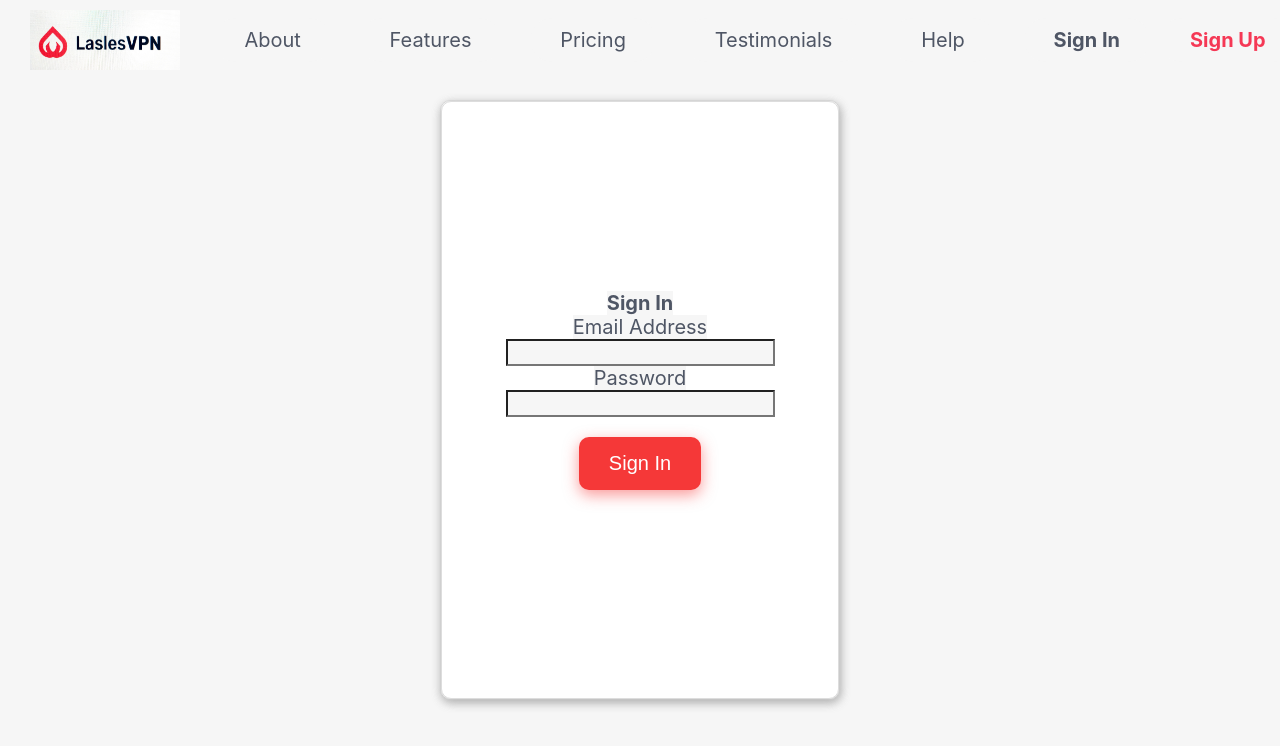
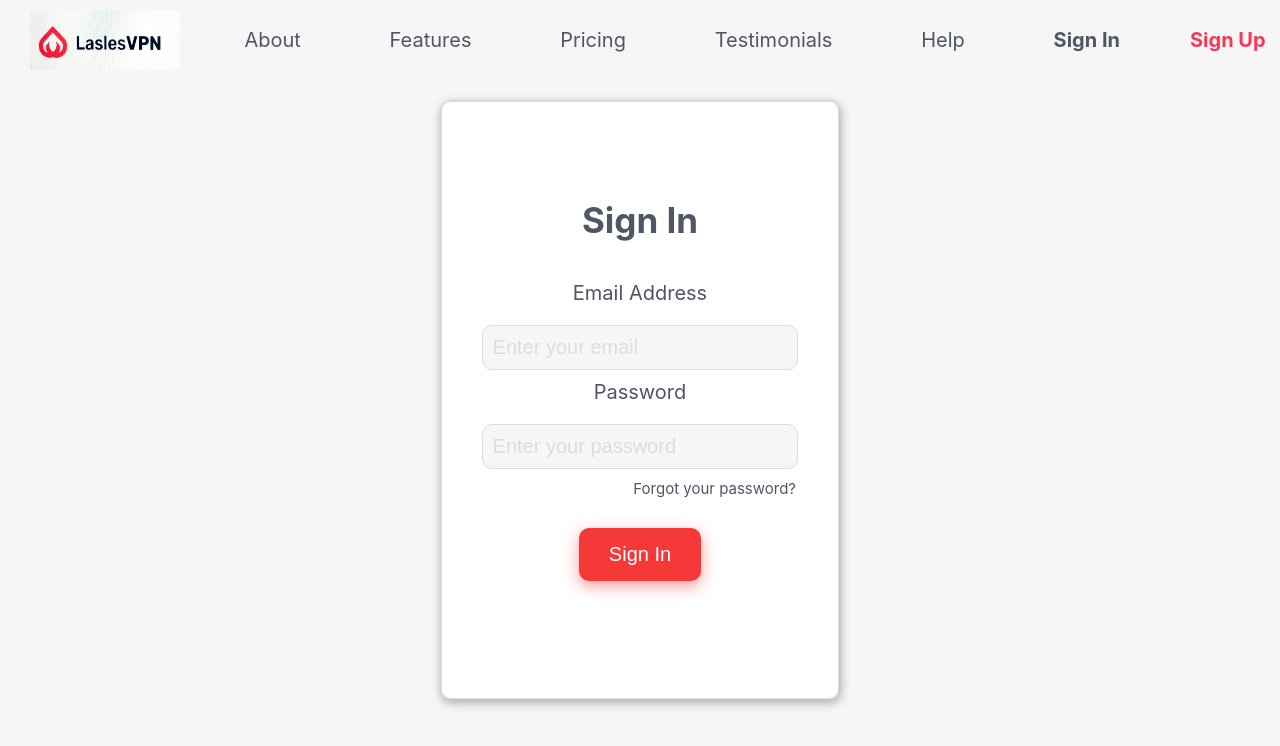
Before and after one commit to Jolanta27/LandingPage-LaslesVPN, a React (Create React App) app: page /signin in a window 1280 px wide. Shown: the top 746 px of the page. Built offline with nearby package versions, Linux system fonts and the light colour scheme.

Commit message:
added sign in form

```diff
--- a/src/components/SignIn.jsx
+++ b/src/components/SignIn.jsx
@@ -19,12 +19,14 @@ const SignInForm = () => {
         <Form className='form-container'>
             <h1>Sign In</h1>
             <label htmlFor="emal"> Email Address</label>
-            <Field type="email" name="email" />
+            <Field type="email" name="email" placeholder="Enter your email"/>
             <ErrorMessage name="email"component="div"/>
             <label htmlFor="password">Password</label>
-            <Field type="password" name="password" />
+            <Field type="password" name="password" placeholder="Enter your password"/>
             <ErrorMessage name="password" component="div" />
+            <a href="/forgot-password">Forgot your password?</a>
             <button type="submit">Sign In</button>
+
             </Form>
         </Formik>
         </div>
--- a/src/components/styles/SignIn.css
+++ b/src/components/styles/SignIn.css
@@ -28,3 +28,46 @@
     padding: 15px 30px;
     margin: 20px auto;
 }
+.form-container button:hover {
+    padding: 20px 40px;
+    box-shadow: 0px 5px 15px #f5383883;
+}
+.form-container input {
+    width: 80%;
+    padding: 10px;
+    margin: 10px;
+    border-radius: 10px;
+    border: 1px solid #DDDDDD;
+    outline: none;
+}
+.form-container input:focus {
+    border: 1px solid #848181;
+}
+.form-container input::placeholder {
+    color: #DDDDDD;
+}
+.form-container h1 {
+    font-size: 35px;
+    margin: 0 auto 40px auto;
+    padding: 0;
+    color: #4F5665;
+    background-color: inherit;
+}
+.form-container label {
+    font-size: 20px;
+    margin: 0 auto 10px auto;
+    padding: 0;
+    color: #4F5665;
+    background-color: inherit;
+}
+.form-container a {
+    text-decoration: none;
+    color: #4F5665;
+    text-align:end;
+    font-size: 15px;
+    margin: 0 42px 10px auto;
+    padding: 0;
+    background-color: inherit;
+}
+@media (max-width: 768px){}
+@media (min-width: 769px){}
```
